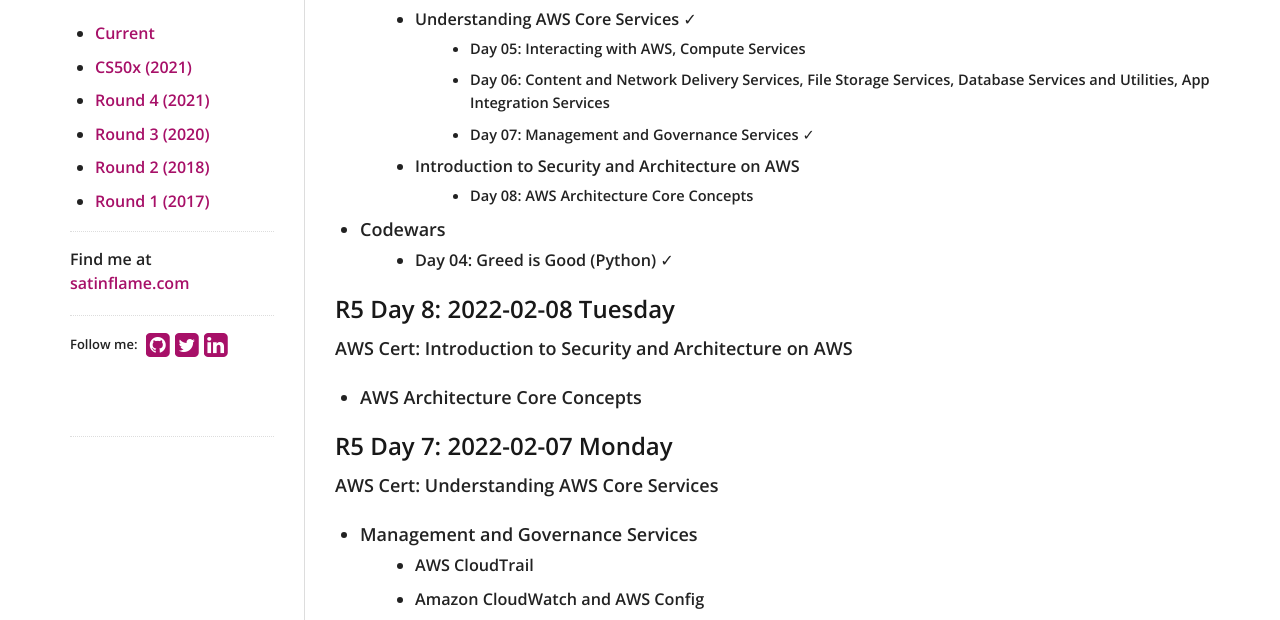
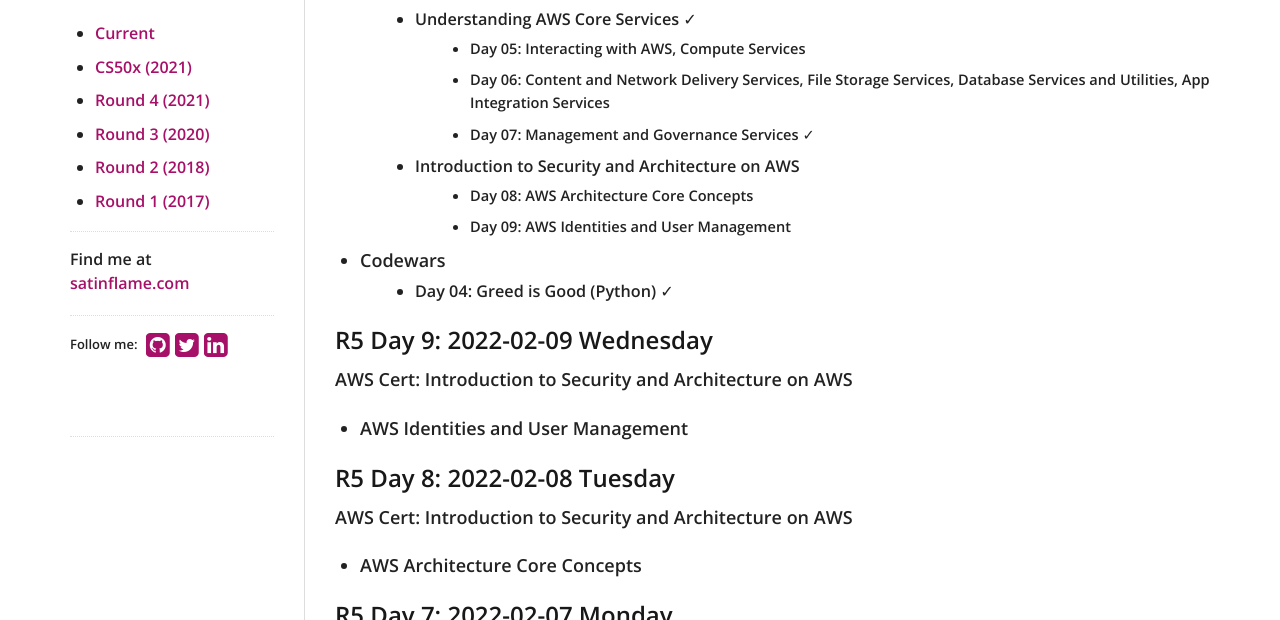
Before and after one commit to virtual/100daysofcode, a Jekyll site: the page built from index.md, in a window 1280 px wide and 900 px high, cut to the strip 280-900 px from the top of the window. Built offline with Jekyll 4.4.1, drawn with Linux system fonts in a browser that asks for light colours; nearby versions of some CDN libraries; our own code applies the rules of GitHub Pages for plain Markdown files.

Commit message:
Update index.md

```diff
--- a/index.md
+++ b/index.md
@@ -13,9 +13,15 @@
     - Day 07: Management and Governance Services ✓
   - Introduction to Security and Architecture on AWS
     - Day 08: AWS Architecture Core Concepts
+    - Day 09: AWS Identities and User Management
 - Codewars
   - Day 04: Greed is Good (Python) ✓
 
+## R5 Day 9: 2022-02-09 Wednesday
+
+AWS Cert: Introduction to Security and Architecture on AWS
+
+- AWS Identities and User Management
 
 ## R5 Day 8: 2022-02-08 Tuesday
 
```
